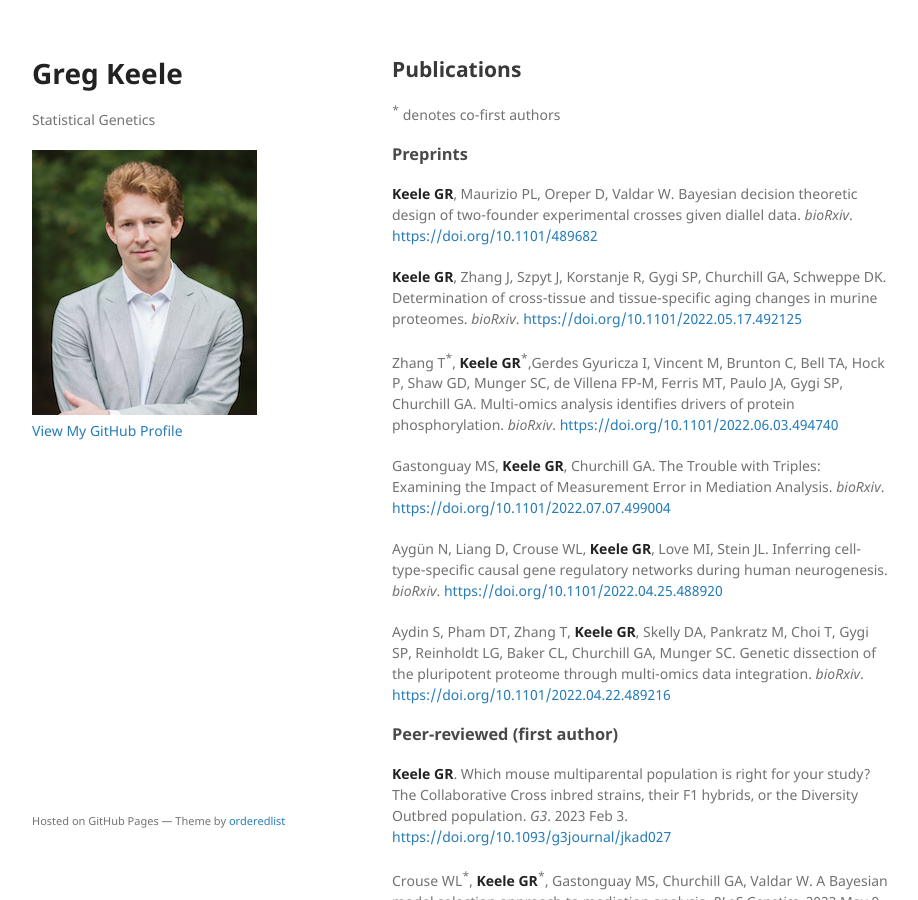
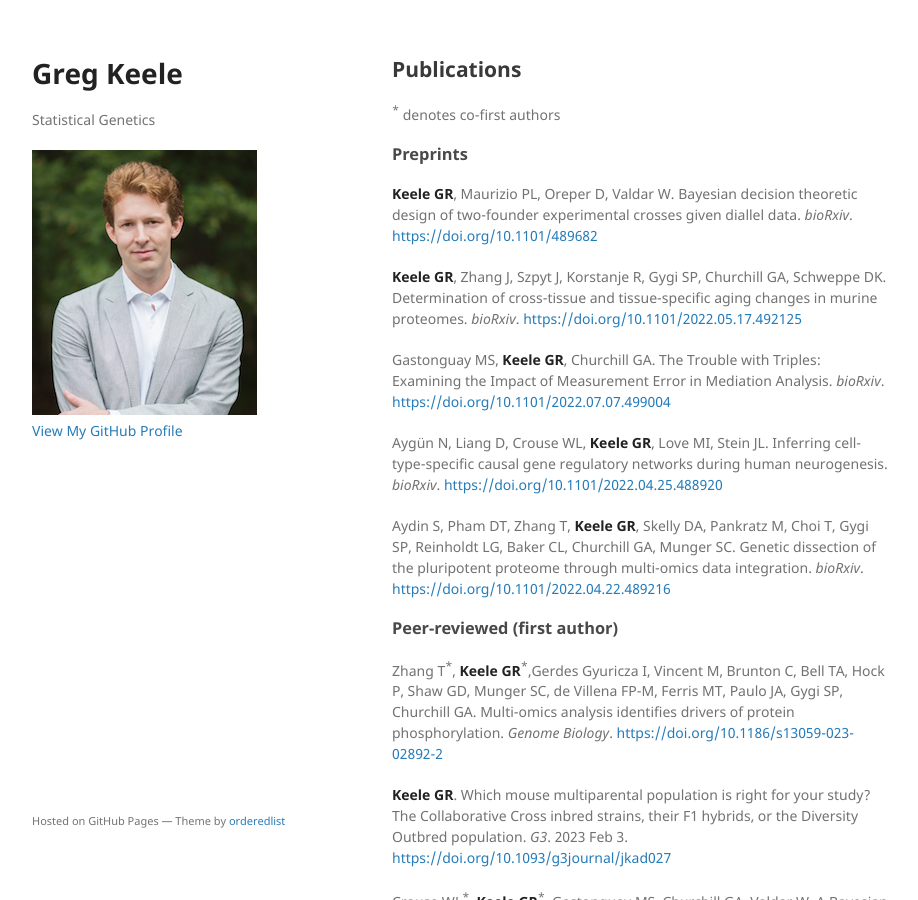
Before and after one commit to gkeele/gkeele.github.io, a Jekyll site: the page built from publications.md, in a window 1280 px wide and 900 px high. Shown: the whole window, without its empty margins (178-1096 px from the left). Built offline with Jekyll 4.4.1, drawn with Linux system fonts in a browser that asks for light colours; our own code applies the rules of GitHub Pages for plain Markdown files; part of the change alters nothing that is shown.

Commit message:
Added phos QTL in Genome Biology

```diff
--- a/publications.md
+++ b/publications.md
@@ -11,8 +11,6 @@ layout: default
 
 **Keele GR**, Zhang J, Szpyt J, Korstanje R, Gygi SP, Churchill GA, Schweppe DK. Determination of cross-tissue and tissue-specific aging changes in murine proteomes. *bioRxiv*. [https://doi.org/10.1101/2022.05.17.492125](https://doi.org/10.1101/2022.05.17.492125)
 
-Zhang T<sup>\*</sup>, **Keele GR**<sup>\*</sup>,Gerdes Gyuricza I, Vincent M, Brunton C, Bell TA, Hock P, Shaw GD, Munger SC, de Villena FP-M, Ferris MT, Paulo JA, Gygi SP, Churchill GA. Multi-omics analysis identifies drivers of protein phosphorylation. *bioRxiv*. [https://doi.org/10.1101/2022.06.03.494740 ](https://doi.org/10.1101/2022.06.03.494740)
-
 Gastonguay MS, **Keele GR**, Churchill GA. The Trouble with Triples: Examining the Impact of Measurement Error in Mediation Analysis. *bioRxiv*. [https://doi.org/10.1101/2022.07.07.499004 ](https://doi.org/10.1101/2022.07.07.499004 )
 
 Aygün N, Liang D, Crouse WL, **Keele GR**, Love MI, Stein JL. Inferring cell-type-specific causal gene regulatory networks during human neurogenesis. *bioRxiv*. [https://doi.org/10.1101/2022.04.25.488920](https://doi.org/10.1101/2022.04.25.488920)
@@ -20,6 +18,8 @@ Aygün N, Liang D, Crouse WL, **Keele GR**, Love MI, Stein JL. Inferring cell-ty
 Aydin S, Pham DT, Zhang T, **Keele GR**, Skelly DA, Pankratz M, Choi T, Gygi SP, Reinholdt LG, Baker CL, Churchill GA, Munger SC. Genetic dissection of the pluripotent proteome through multi-omics data integration. *bioRxiv*. [https://doi.org/10.1101/2022.04.22.489216](https://doi.org/10.1101/2022.04.22.489216)
 
 ### Peer-reviewed (first author)
+
+Zhang T<sup>\*</sup>, **Keele GR**<sup>\*</sup>,Gerdes Gyuricza I, Vincent M, Brunton C, Bell TA, Hock P, Shaw GD, Munger SC, de Villena FP-M, Ferris MT, Paulo JA, Gygi SP, Churchill GA. Multi-omics analysis identifies drivers of protein phosphorylation. *Genome Biology*. [https://doi.org/10.1186/s13059-023-02892-2](https://doi.org/10.1186/s13059-023-02892-2)
 
 **Keele GR**. Which mouse multiparental population is right for your study? The Collaborative Cross inbred strains, their F1 hybrids, or the Diversity Outbred population. *G3*. 2023 Feb 3. [https://doi.org/10.1093/g3journal/jkad027](https://doi.org/10.1093/g3journal/jkad027)
 
```
